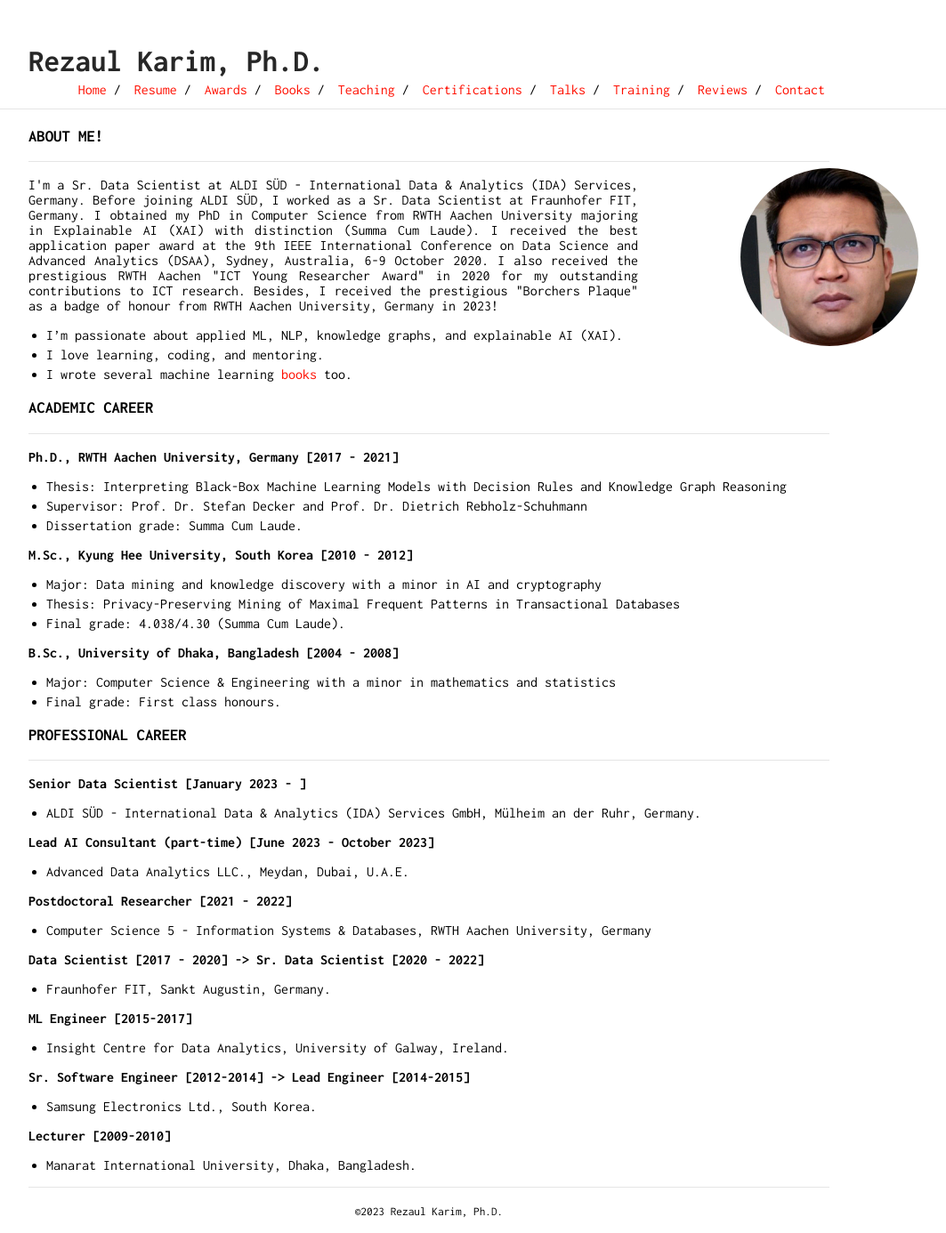
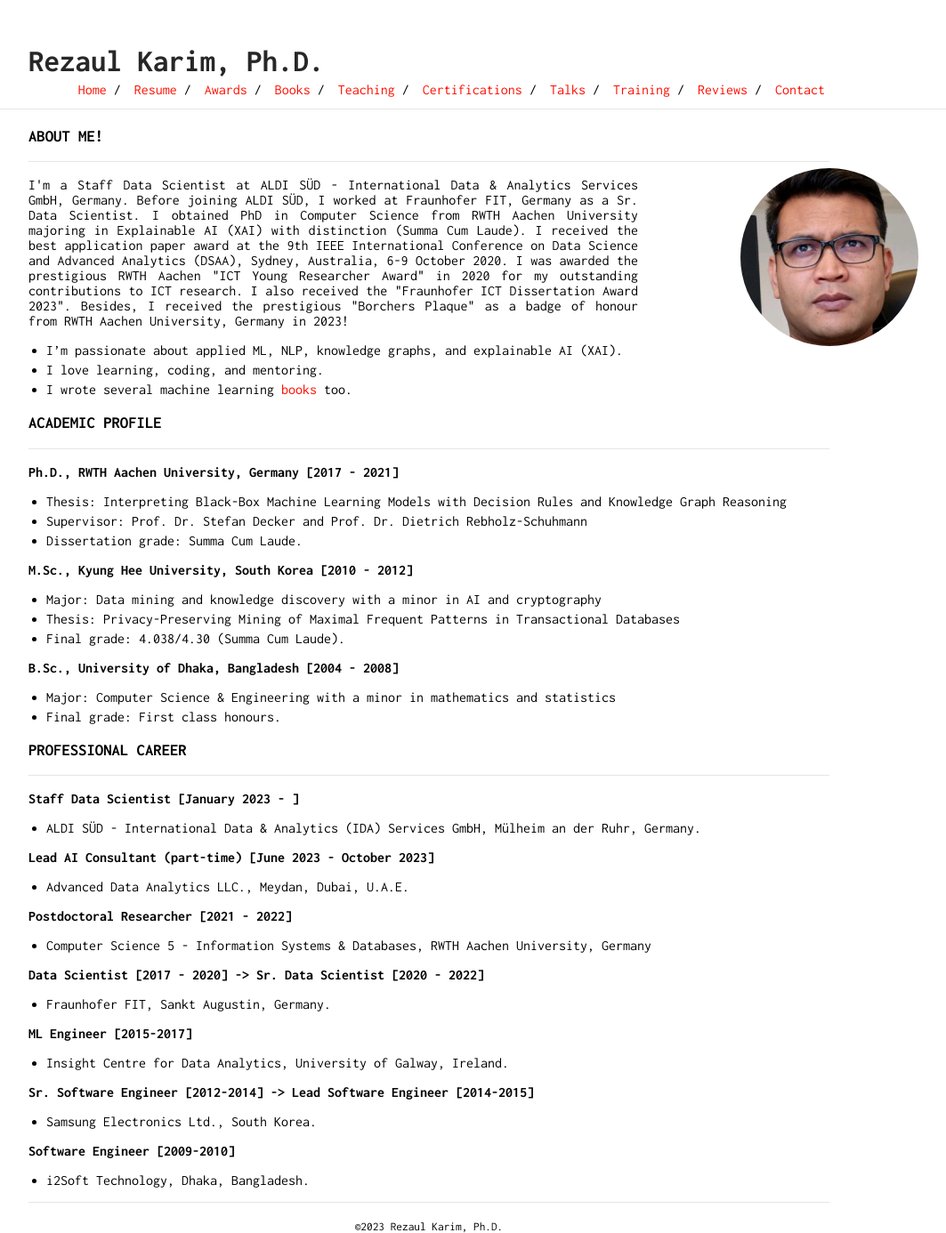
Before and after one commit to rezacsedu/rezacsedu.github.io, a Jekyll site: the page built from index.md, in a window 1280 px wide. Shown: the whole page at 89% size, without its empty margins (158-1221 px from the left). Built offline with Jekyll 4.4.1, drawn with Linux system fonts in a browser that asks for light colours; our own code applies the rules of GitHub Pages for plain Markdown files.

Commit message:
Update index.md

```diff
--- a/index.md
+++ b/index.md
@@ -2,13 +2,13 @@
 ___
 <img class="profile-picture" src="img/1664312512000.jpg" width="100">
 
-<p style='text-align: justify;'> I'm a Sr. Data Scientist at ALDI SÜD - International Data & Analytics (IDA) Services, Germany. Before joining ALDI SÜD, I worked as a Sr. Data Scientist at Fraunhofer FIT, Germany. I obtained my PhD in Computer Science from RWTH Aachen University majoring in Explainable AI (XAI) with distinction (Summa Cum Laude). I received the best application paper award at the 9th IEEE International Conference on Data Science and Advanced Analytics (DSAA), Sydney, Australia, 6-9 October 2020. I also received the prestigious RWTH Aachen "ICT Young Researcher Award" in 2020 for my outstanding contributions to ICT research. Besides, I received the prestigious "Borchers Plaque" as a badge of honour from RWTH Aachen University, Germany in 2023! </p>
+<p style='text-align: justify;'> I'm a Staff Data Scientist at ALDI SÜD - International Data & Analytics Services GmbH, Germany. Before joining ALDI SÜD, I worked at Fraunhofer FIT, Germany as a Sr. Data Scientist. I obtained PhD in Computer Science from RWTH Aachen University majoring in Explainable AI (XAI) with distinction (Summa Cum Laude). I received the best application paper award at the 9th IEEE International Conference on Data Science and Advanced Analytics (DSAA), Sydney, Australia, 6-9 October 2020. I was awarded the prestigious RWTH Aachen "ICT Young Researcher Award" in 2020 for my outstanding contributions to ICT research. I also received the "Fraunhofer ICT Dissertation Award 2023". Besides, I received the prestigious "Borchers Plaque" as a badge of honour from RWTH Aachen University, Germany in 2023! </p>
 
 - I'm passionate about applied ML, NLP, knowledge graphs, and explainable AI (XAI).
 - I love learning, coding, and mentoring.
 - I wrote several machine learning [books](https://www.amazon.com/s?k=Md.+Rezaul+Karim&ref=nb_sb_noss) too.
 
-### ACADEMIC CAREER
+### ACADEMIC PROFILE
 ___
 **Ph.D., RWTH Aachen University, Germany [2017 - 2021]**
 - Thesis: Interpreting Black-Box Machine Learning Models with Decision Rules and Knowledge Graph Reasoning
@@ -27,7 +27,7 @@ ___
 ### PROFESSIONAL CAREER
 ___
 
-**Senior Data Scientist [January 2023 - ]**
+**Staff Data Scientist [January 2023 - ]**
 - ALDI SÜD - International Data & Analytics (IDA) Services GmbH, Mülheim an der Ruhr, Germany.
 
 **Lead AI Consultant (part-time) [June 2023 - October 2023]**
@@ -42,8 +42,8 @@ ___
 **ML Engineer [2015-2017]**
 - Insight Centre for Data Analytics, University of Galway, Ireland.
 
-**Sr. Software Engineer [2012-2014] -> Lead Engineer [2014-2015]**
+**Sr. Software Engineer [2012-2014] -> Lead Software Engineer [2014-2015]**
 -  Samsung Electronics Ltd., South Korea.
 
-**Lecturer [2009-2010]**
-- Manarat International University, Dhaka, Bangladesh.
+**Software Engineer [2009-2010]**
+- i2Soft Technology, Dhaka, Bangladesh.
```
